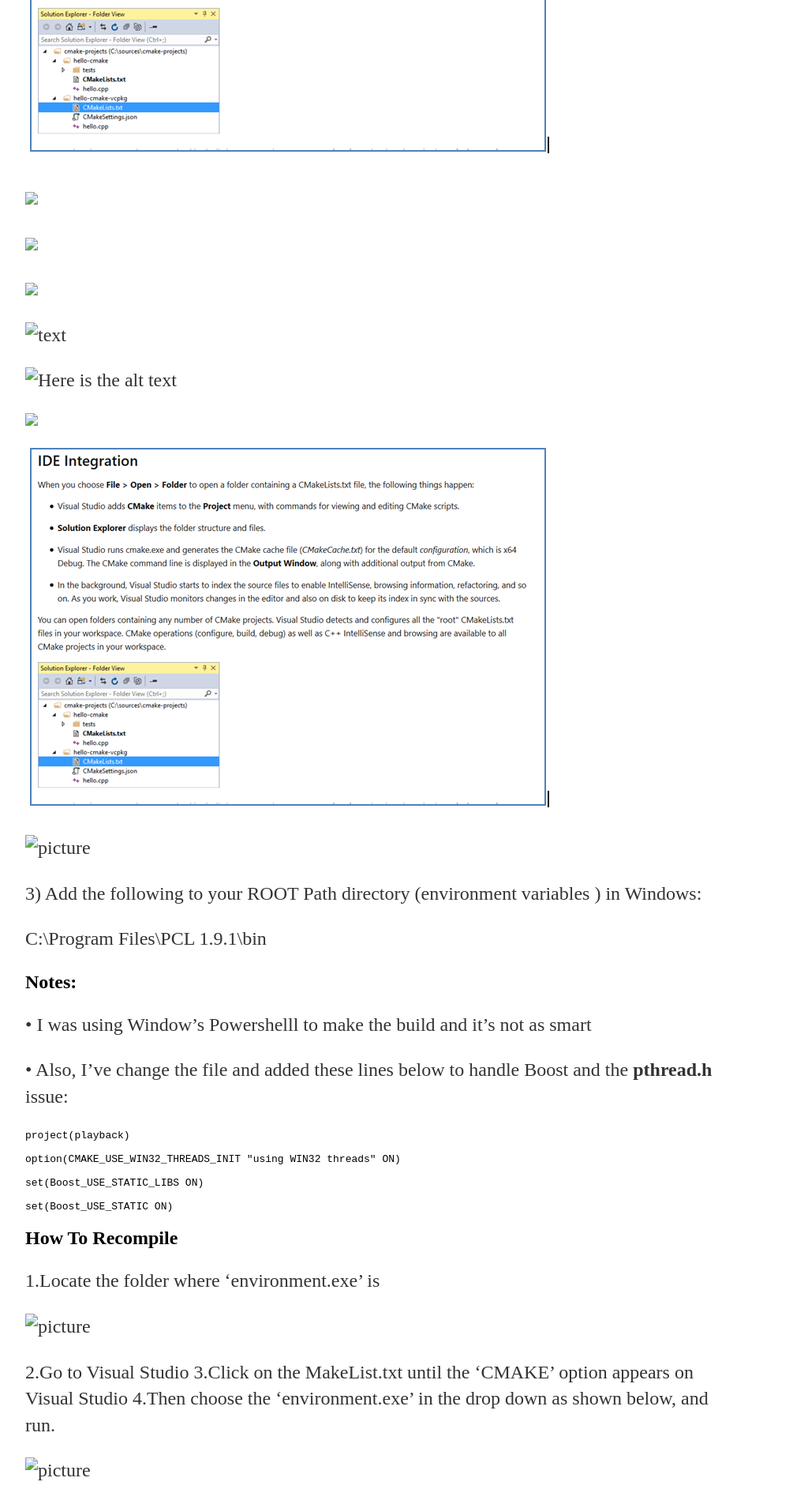
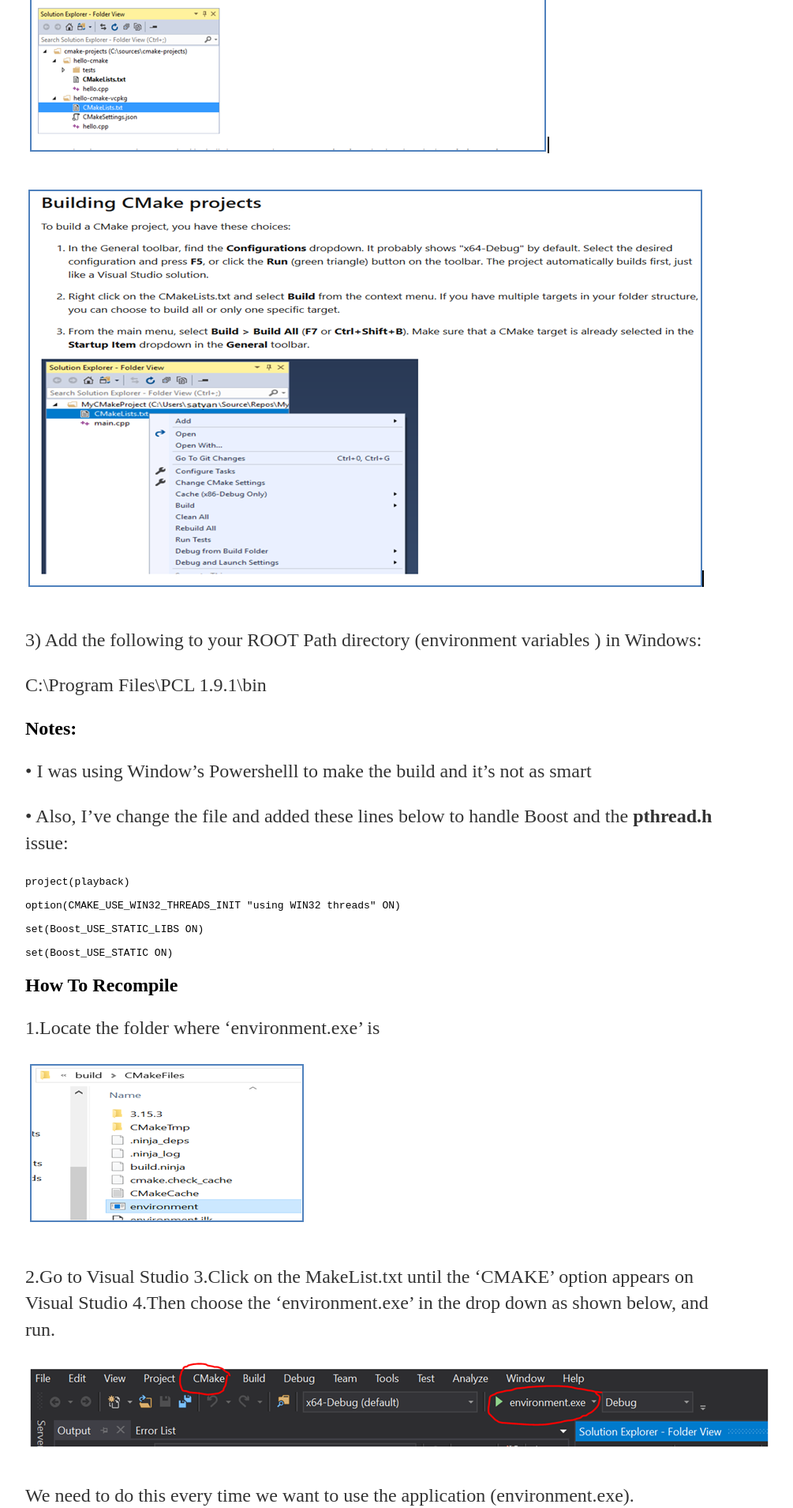
Before and after one commit to lcipolina/lcipolina.github.io, a Jekyll site: the page built from _posts/2020-01-09-Udacity-SFND-installation.md, in a window 1280 px wide. Shown: the part 1463-3372 px from the top of the page at 79% size, without its empty margins (160-1165 px from the left). Built offline with Jekyll 4.4.1, drawn with Linux system fonts in a browser that asks for light colours.

Commit message:
Update 2020-01-09-Udacity-SFND-installation.md

```diff
--- a/_posts/2020-01-09-Udacity-SFND-installation.md
+++ b/_posts/2020-01-09-Udacity-SFND-installation.md
@@ -25,30 +25,11 @@ The idea is to build the CMAKE file using Visual Studio directly. To do so, the
 
 <img src="https://lcipolina.github.io/images/pic1.PNG" height="300">
 
+<img src="https://lcipolina.github.io/images/2020-01-09//pic1.PNG">
 
 
-![Here is the alt text](https://github.com/lcipolina/lcipolina.github.io/blob/master/pictures/2020-01-09/pic1.PNG "Here is the Title text")
+<img src="https://lcipolina.github.io/images/2020-01-09/pic2.PNG">
 
-<img src="pictures/2020-01-09/pic1.PNG" height="300">
-
-
-
-<img src="images/2020-01-09/pic1.PNG" height="300">
-
-<img src="images/pic1.PNG"/>
-
-![text](images/pic1.PNG)
-
-
-
-![Here is the alt text](pictures/2020-01-09/pic1.PNG)
-
-<img src="{{lcipolina.github.io}}/pictures/2020-02-09/pic1.PNG" style="display: block; margin: auto;" />
-
-
-<div><img src="https://github.com/lcipolina/lcipolina.github.io/blob/master/pictures/2020-01-09/pic1.PNG" alt="coffee"></div>
-
-![picture](pictures/2020-02-09/pic2.PNG)
 
 
 3) Add the following to your ROOT Path directory (environment variables ) in Windows:
@@ -73,13 +54,13 @@ set(Boost_USE_STATIC ON)
 ##  How To Recompile
 1.Locate the folder where ‘environment.exe’ is
 
-![picture](pictures/2020-02-09/pic3.PNG)
+<img src="https://lcipolina.github.io/images/2020-01-09/pic3.PNG">
 
 2.Go to Visual Studio
 3.Click on the MakeList.txt until the ‘CMAKE’ option appears on Visual Studio
 4.Then choose the ‘environment.exe’ in the drop down as shown below, and run.
 
-![picture](pictures/2020-02-09/pic4.PNG)
+<img src="https://lcipolina.github.io/images/2020-01-09/pic4.PNG">
 
 
 We need to do this every time we want to use the application (environment.exe).
```
